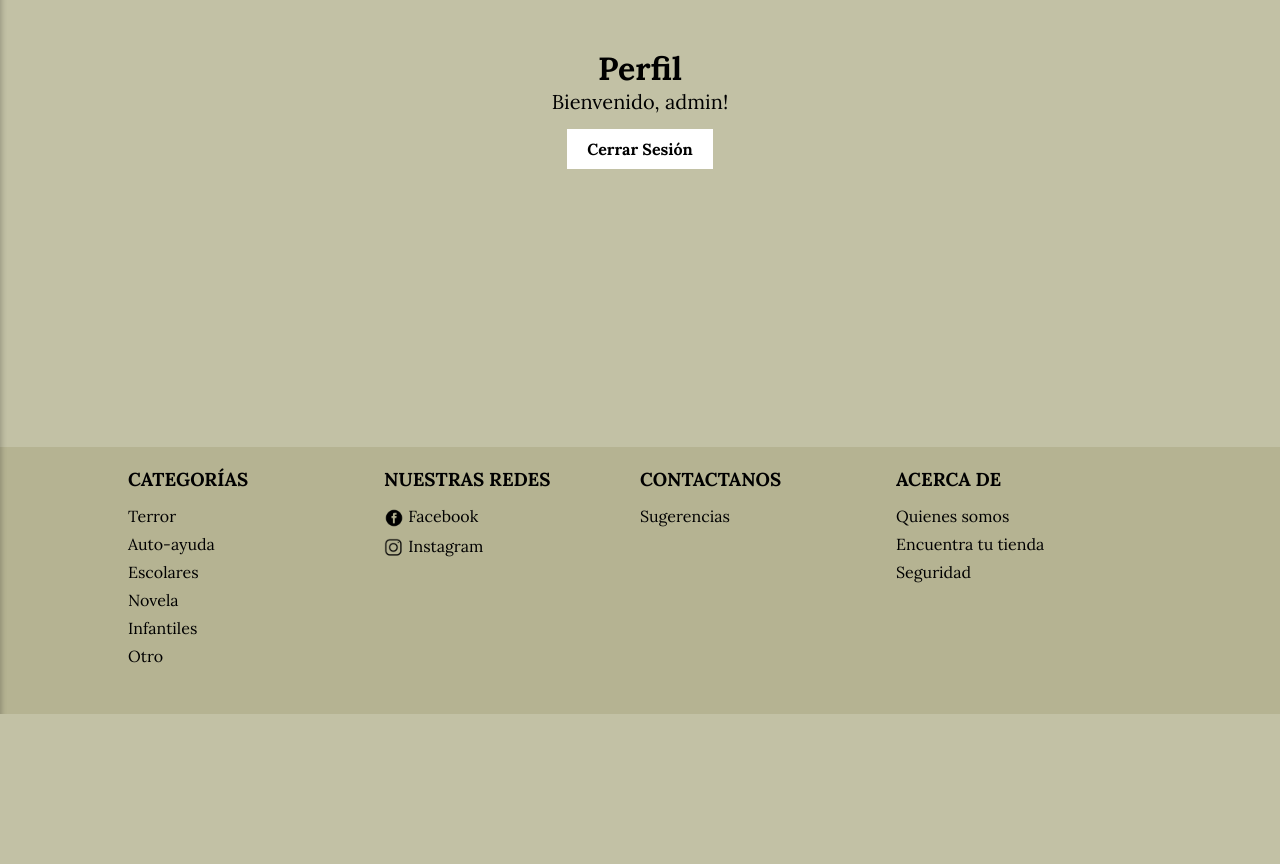
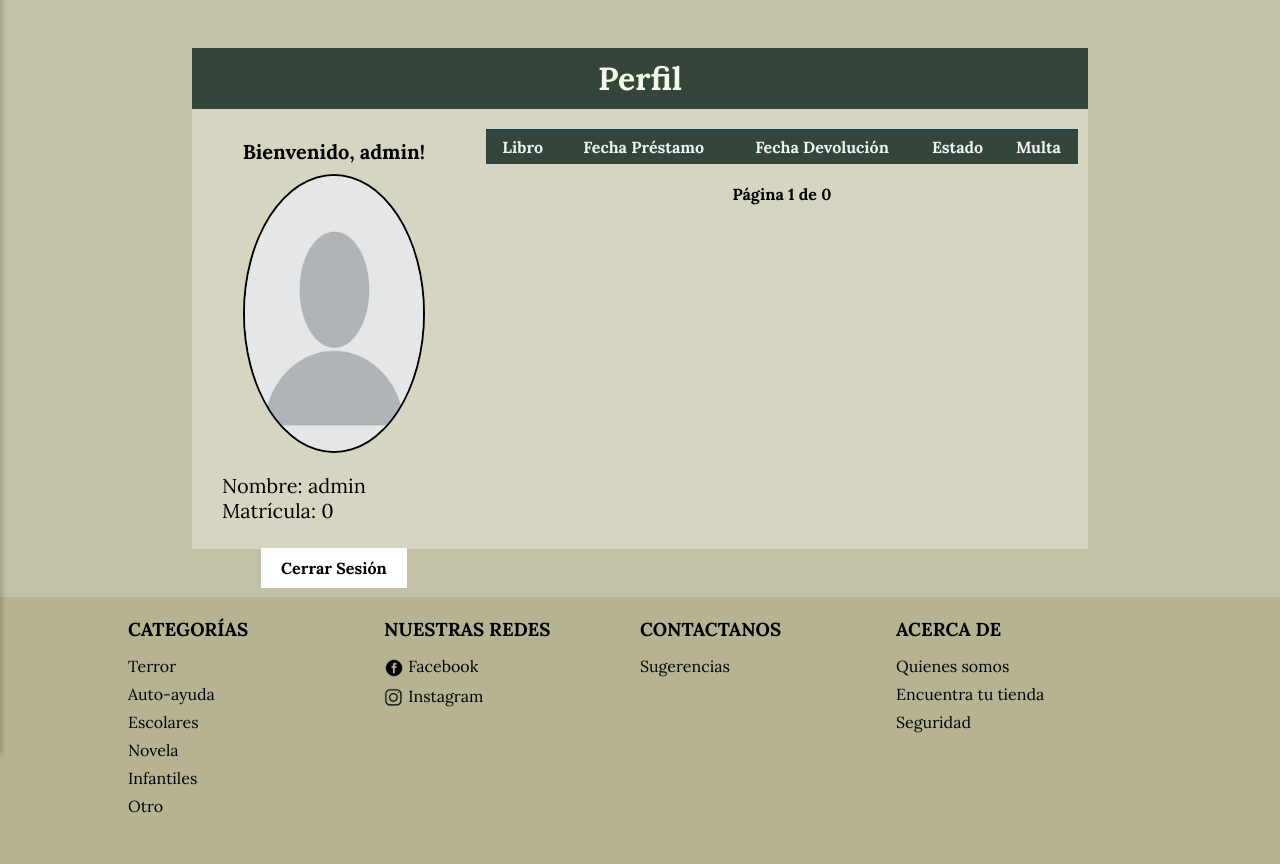
Before and after one commit to ArturoAM6/biblioteca_digital, a Flask app: page /profile in a window 1280 px wide. Shown: the part 86-950 px from the top of the page. Before the commit the page ends 800 px from the top, so only its background shows below. Run offline with Flask 3, Linux system fonts and the light colour scheme; a user stored in the database is signed in; data comes from the database, SQL or seed files in the repository; lists and menus that the app fills with data are empty; parts of the project's set-up code (start-up, migrations or seed data) failed here and were passed over.

Commit message:
Vista de perfil

```diff
--- a/app/templates/accounts/profile.html
+++ b/app/templates/accounts/profile.html
@@ -2,10 +2,71 @@
 
 {% block title %}Perfil - Biblioteca Digital{% endblock %}
 
+{% block styles %}
+    <link rel="stylesheet" href="{{ url_for('static', filename='css/profile.css') }}">
+{% endblock %}
+
 {% block content %}
 <div class="container">
-    <h1 class="bold">Perfil</h1>
-    <p class="lead">Bienvenido, <strong>{{ current_user.name }}</strong>!</p>
-    <a href="{{ url_for('logout') }}" class="button">Cerrar Sesión</a>
+    <h1 class="bold white-font">Perfil</h1>
+
+    <div class="profile-content">
+        <div class="profile-column">
+            <p class="lead bold">Bienvenido, <strong class="bold">{{ current_user.name }}</strong>!</p>
+            <div class="profile-image">
+                <img src="{{ url_for('static', filename='images/profile/profile_picture.jpg') }}" alt="profile picture">
+            </div>
+            <div class="profile-info">
+                <ul>
+                    <li class="lead">Nombre: {{ current_user.name }}</li>
+                    <li class="lead">Matrícula: {{ current_user.id }}</li>
+                </ul>
+            </div>
+            <button href="{{ url_for('logout') }}" class="button">Cerrar Sesión</button>
+        </div>
+        <div class="profile-table">
+            <table class="table">
+                <thead>
+                    <tr>
+                        <th>Libro</th>
+                        <th>Fecha Préstamo</th>
+                        <th>Fecha Devolución</th>
+                        <th>Estado</th>
+                        <th>Multa</th>
+                    </tr>
+                </thead>
+                <tbody>
+                    {% for loan in loans %}
+                    <tr>
+                        <td>{{ loan.book.title }}</td>
+                        <td>{{ loan.loan_date }}</td>
+                        <td>{{ loan.devolution_date }}</td>
+                        <td>
+                            {% if loan.returned %}
+                            <span>Devuelto</span>
+                            {% else %}
+                            <span>Pendiente</span>
+                            {% endif %}
+                        </td>
+                        <td>${{ loan.fine }}</td>
+                    </tr>
+                    {% endfor %}
+                </tbody>
+            </table>
+            <div class="pagination">
+                {% if loans.has_prev %}
+                <a href="{{ url_for('profile', page=loans.prev_num) }}"
+                    class="button">← Anterior</a>
+                {% endif %}
+
+                <span>Página {{ loans.page }} de {{ loans.pages }}</span>
+
+                {% if loans.has_next %}
+                <a href="{{ url_for('profile', page=loans.next_num) }}"
+                    class="button">Siguiente →</a>
+                {% endif %}
+            </div>
+        </div>
+    </div>
 </div>
 {% endblock %}
```
